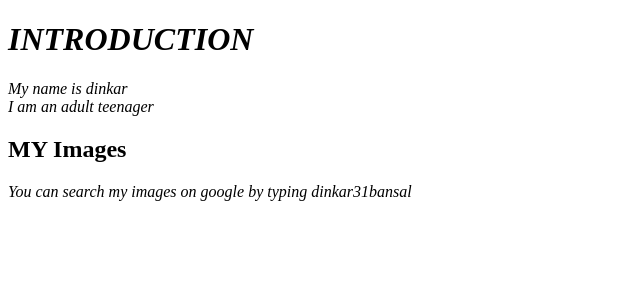
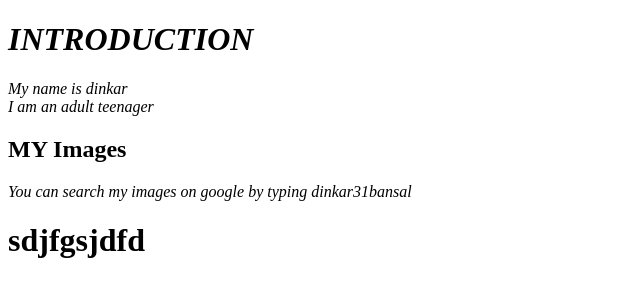
Before and after one commit to Dinkar31bansal/myProject, a plain HTML site: page index.html in a window 1280 px wide. Shown: the whole page, without its empty margins (0-640 px from the left). Drawn offline with Linux system fonts and the light colour scheme.

Commit message:
index me h1 add kiya he

```diff
--- a/index.html
+++ b/index.html
@@ -13,6 +13,6 @@
 <h2>MY Images</h2>
 <p><i>You can search my images on google by typing dinkar31bansal</i></p>
 
-
+<h1>sdjfgsjdfd</h1>
 </body>
 </html>
```
